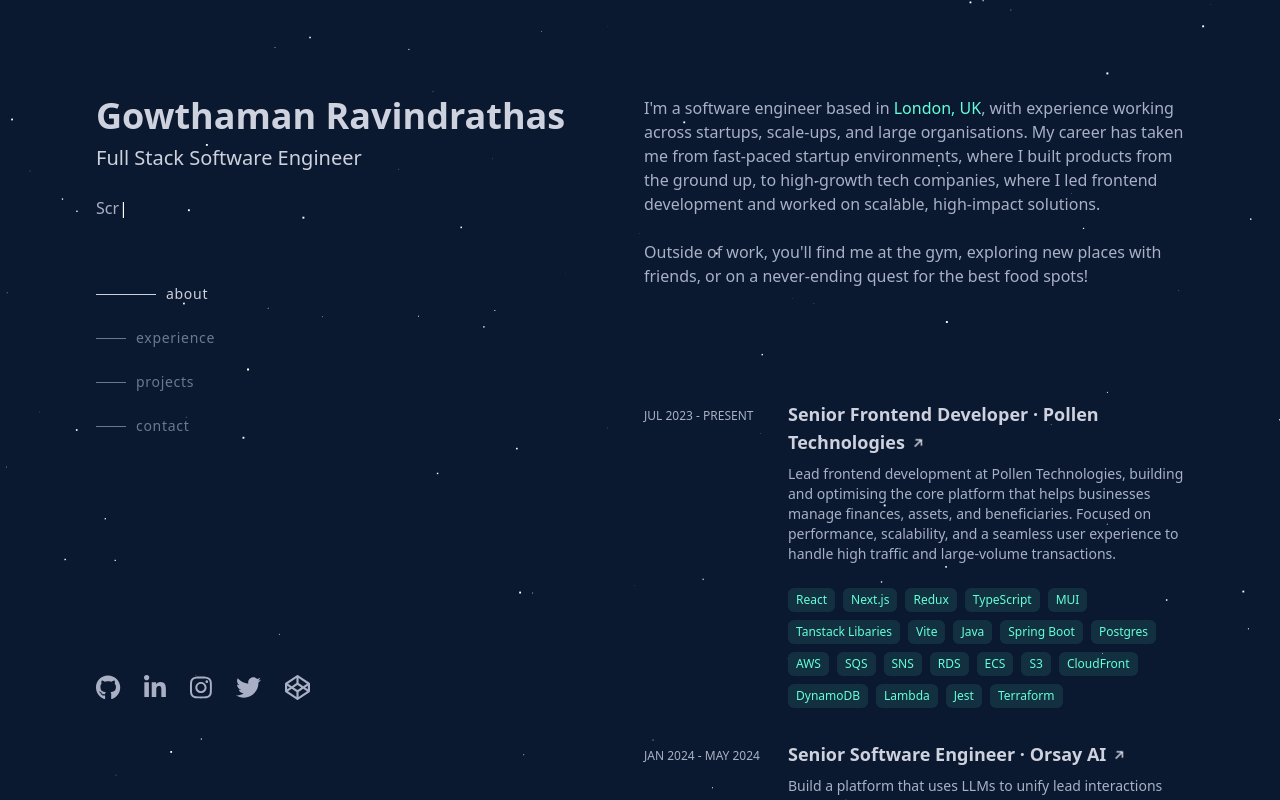
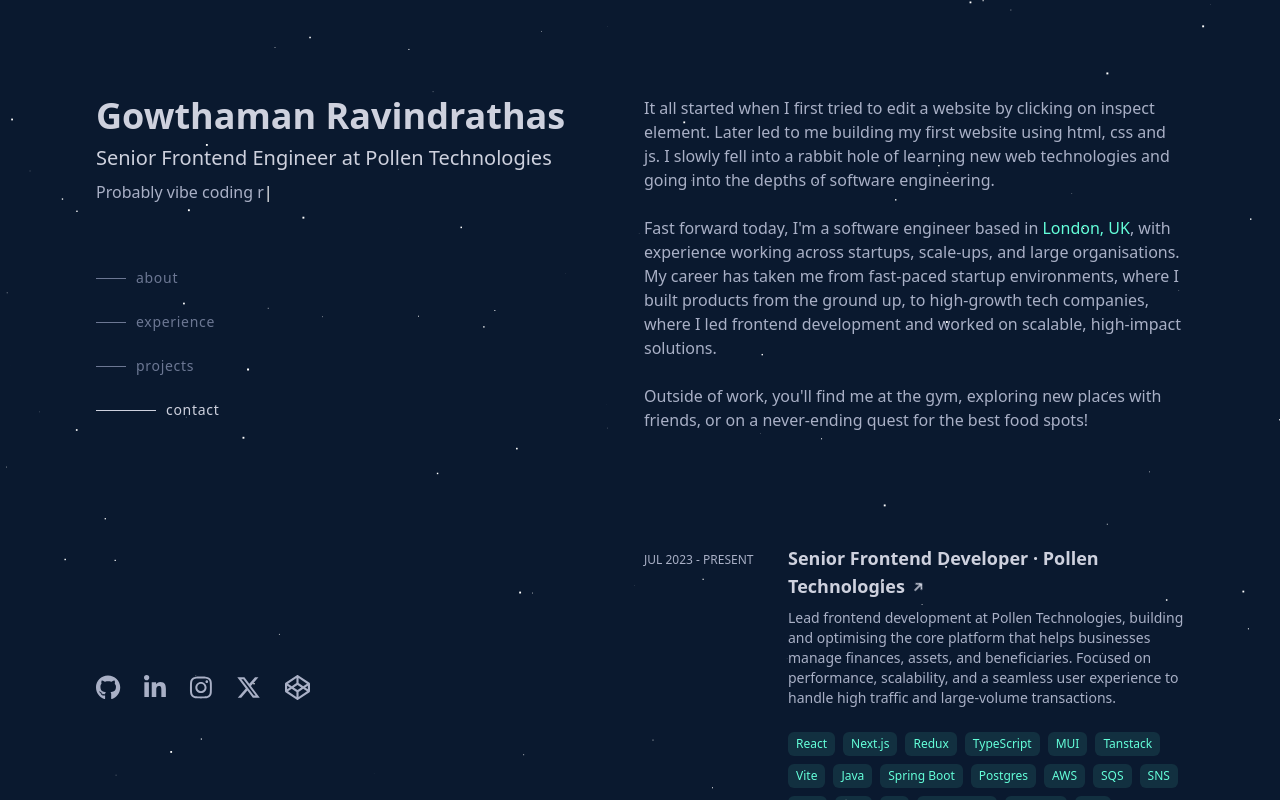
Before and after one commit to gowth6m/gowtham-io-v2, a Next.js app: page / in a window 1280 px wide. Built offline with nearby package versions, Linux system fonts and the light colour scheme; a web font is replaced by a local one.

Commit message:
Update GH workflows

```diff
--- a/src/components/about/about.tsx
+++ b/src/components/about/about.tsx
@@ -25,7 +25,14 @@
                 initial="hidden"
                 animate="visible"
             >
-                I&#39;m a software engineer based in{" "}
+                It all started when I first tried to edit a website by clicking
+                on inspect element. Later led to me building my first website
+                using html, css and js. I slowly fell into a rabbit hole of
+                learning new web technologies and going into the depths of
+                software engineering.
+                <br />
+                <br />
+                Fast forward today, I&#39;m a software engineer based in{" "}
                 <a
                     href="https://www.google.com/maps/place/London"
                     target="_blank"
--- a/src/components/experience/experience.data.tsx
+++ b/src/components/experience/experience.data.tsx
@@ -29,7 +29,7 @@
             "Redux",
             "TypeScript",
             "MUI",
-            "Tanstack Libaries",
+            "Tanstack",
             "Vite",
             "Java",
             "Spring Boot",
@@ -40,7 +40,6 @@
             "RDS",
             "ECS",
             "S3",
-            "CloudFront",
             "DynamoDB",
             "Lambda",
             "Jest",
--- a/src/components/hero/hero.tsx
+++ b/src/components/hero/hero.tsx
@@ -5,13 +5,40 @@
     faGithub,
     faInstagram,
     faLinkedinIn,
-    faTwitter as faX,
+    faXTwitter,
 } from "@fortawesome/free-brands-svg-icons";
 import TypingText from "./typingText";
 import { motion } from "framer-motion";
+import React, { RefObject, useEffect, useState } from "react";
 import { FontAwesomeIcon } from "@fortawesome/react-fontawesome";
 import useIntersectionObserver from "@/hooks/useIntersectionObserver";
-import React, { RefObject, useEffect, useState, useMemo } from "react";
+
+const Socials = React.memo(() => {
+    return (
+        <motion.div
+            className="flex flex-row gap-x-6 my-6 md:mb-0 md:mt-auto"
+            variants={containerVariantsDelayed}
+            initial="hidden"
+            animate="visible"
+        >
+            {socials.map((social, index) => (
+                <motion.a
+                    key={index}
+                    href={social.href}
+                    target="_blank"
+                    custom={index}
+                    variants={itemVariants}
+                >
+                    <FontAwesomeIcon
+                        icon={social.icon}
+                        className="h-[25px] hover:text-[var(--green-bright)] duration-300 hover:translate-y-[-4px]"
+                    />
+                </motion.a>
+            ))}
+        </motion.div>
+    );
+});
+Socials.displayName = "Socials";
 
 interface HeroProps {
     refAbout: RefObject<HTMLDivElement | null>;
@@ -20,28 +47,30 @@
     refContact: RefObject<HTMLDivElement | null>;
 }
 
-const Hero: React.FC<HeroProps> = React.memo(
-    ({ refAbout, refExperience, refProjects, refContact }) => {
+export default function Hero({
+    refAbout,
+    refExperience,
+    refProjects,
+    refContact,
+}: HeroProps) {
     const [activeSection, setActiveSection] = useState("about");
 
-        const isAboutVisible = useIntersectionObserver(refAbout, {
-            threshold: 0,
-        });
+    const isAboutVisible = useIntersectionObserver(refAbout, { threshold: 0 });
     const isExperienceVisible = useIntersectionObserver(refExperience, {
         threshold: 0.5,
     });
     const isProjectsVisible = useIntersectionObserver(refProjects, {
-            threshold: 0.5,
+        threshold: 0.1,
     });
     const isContactVisible = useIntersectionObserver(refContact, {
-            threshold: 0.5,
+        threshold: 0.1,
     });
 
     useEffect(() => {
         if (isAboutVisible) setActiveSection("about");
-            else if (isExperienceVisible) setActiveSection("experience");
-            else if (isProjectsVisible) setActiveSection("projects");
-            else if (isContactVisible) setActiveSection("contact");
+        if (isExperienceVisible) setActiveSection("experience");
+        if (isProjectsVisible) setActiveSection("projects");
+        if (isContactVisible) setActiveSection("contact");
     }, [
         isAboutVisible,
         isExperienceVisible,
@@ -49,8 +78,53 @@
         isContactVisible,
     ]);
 
-        const socials = useMemo(
-            () => [
+    return (
+        <motion.section
+            id="home"
+            className="flex flex-col md:justify-between mb-16 md:mb-0 h-full"
+            variants={containerVariants}
+            initial="hidden"
+            animate="visible"
+        >
+            <div className="flex flex-col md:gap-y-16">
+                {/* Name */}
+                <div className="flex flex-col gap-y-2">
+                    <h1 className="text-4xl font-semibold text-[var(--lightest-slate)]">
+                        Gowthaman Ravindrathas
+                    </h1>
+                    <h2 className="text-[var(--lightest-slate)]">
+                        Senior Frontend Engineer at Pollen Technologies
+                    </h2>
+                    <TypingText className="text-base" />
+                </div>
+
+                {/* Nav */}
+                <div className="md:flex flex-col gap-y-6 text-sm header-nav hidden">
+                    {navItems.map((item, index: number) => (
+                        <motion.a
+                            key={index}
+                            href={item.href}
+                            className={`hover:text-[var(--lightest-slate)] tracking-wider mr-auto ${
+                                activeSection === item.name
+                                    ? "text-[var(--lightest-slate)] header-nav-current"
+                                    : "text-[var(--dark-slate)]"
+                            }`}
+                            custom={index}
+                            variants={itemVariants}
+                        >
+                            {item.name}
+                        </motion.a>
+                    ))}
+                </div>
+            </div>
+
+            {/* Socials */}
+            <Socials />
+        </motion.section>
+    );
+}
+
+const socials = [
     {
         name: "GitHub",
         icon: faGithub,
@@ -67,31 +141,37 @@
         href: "https://www.instagram.com/gowth6m/",
     },
     {
-                    name: "Twitter",
-                    icon: faX,
-                    href: "https://twitter.com/gowth6m",
+        name: "X",
+        icon: faXTwitter,
+        href: "https://x.com/gowth6m",
     },
     {
         name: "CodePen",
         icon: faCodepen,
         href: "https://codepen.io/Gowth6m",
     },
-            ],
-            []
-        );
+];
 
-        const navItems = useMemo(
-            () => [
-                { name: "about", href: "#about" },
-                { name: "experience", href: "#experience" },
-                { name: "projects", href: "#projects" },
-                { name: "contact", href: "#contact" },
-            ],
-            []
-        );
+const navItems = [
+    {
+        name: "about",
+        href: "#about",
+    },
+    {
+        name: "experience",
+        href: "#experience",
+    },
+    {
+        name: "projects",
+        href: "#projects",
+    },
+    {
+        name: "contact",
+        href: "#contact",
+    },
+];
 
-        const containerVariants = useMemo(
-            () => ({
+const containerVariants = {
     hidden: { opacity: 0, x: -100 },
     visible: {
         opacity: 1,
@@ -101,14 +181,12 @@
             stiffness: 100,
             damping: 10,
             duration: 2,
+            delay: 0,
         },
     },
-            }),
-            []
-        );
+};
 
-        const containerVariantsDelayed = useMemo(
-            () => ({
+const containerVariantsDelayed = {
     hidden: { opacity: 0, x: -100 },
     visible: {
         opacity: 1,
@@ -121,14 +199,11 @@
             delay: 0.2,
         },
     },
-            }),
-            []
-        );
+};
 
-        const itemVariants = useMemo(
-            () => ({
+const itemVariants = {
     hidden: { opacity: 0, x: -100 },
-                visible: (custom: number) => ({
+    visible: (custom: any) => ({
         opacity: 1,
         x: 0,
         transition: {
@@ -138,76 +213,4 @@
             damping: 10,
         },
     }),
-            }),
-            []
-        );
-
-        return (
-            <motion.section
-                id="home"
-                className="flex flex-col md:justify-between mb-16 md:mb-0 h-full"
-                variants={containerVariants}
-                initial="hidden"
-                animate="visible"
-            >
-                <div className="flex flex-col md:gap-y-16">
-                    {/* Name */}
-                    <div className="flex flex-col gap-y-2">
-                        <h1 className="text-4xl font-semibold text-[var(--lightest-slate)]">
-                            Gowthaman Ravindrathas
-                        </h1>
-                        <h2 className="text-[var(--lightest-slate)]">
-                            Full Stack Software Engineer
-                        </h2>
-                        <TypingText className="text-base mt-4" />
-                    </div>
-
-                    {/* Nav */}
-                    <div className="md:flex flex-col gap-y-6 text-sm header-nav duration-300 hidden">
-                        {navItems.map((item, index) => (
-                            <motion.a
-                                key={item.name}
-                                href={item.href}
-                                className={`hover:text-[var(--lightest-slate)] tracking-wider mr-auto ${
-                                    activeSection === item.name
-                                        ? "text-[var(--lightest-slate)] header-nav-current"
-                                        : "text-[var(--dark-slate)]"
-                                }`}
-                                custom={index}
-                                variants={itemVariants}
-                            >
-                                {item.name}
-                            </motion.a>
-                        ))}
-                    </div>
-                </div>
-
-                {/* Socials */}
-                <motion.div
-                    className="flex flex-row gap-x-6 my-6 md:mb-0 md:mt-auto"
-                    variants={containerVariantsDelayed}
-                    initial="hidden"
-                    animate="visible"
-                >
-                    {socials.map((social, index) => (
-                        <motion.a
-                            key={social.name}
-                            href={social.href}
-                            target="_blank"
-                            custom={index}
-                            variants={itemVariants}
-                        >
-                            <FontAwesomeIcon
-                                icon={social.icon}
-                                className="h-[25px] hover:text-[var(--green-bright)] duration-300 hover:translate-y-[-4px]"
-                            />
-                        </motion.a>
-                    ))}
-                </motion.div>
-            </motion.section>
-        );
-    }
-);
-
-Hero.displayName = "Hero";
-export default Hero;
+};
--- a/src/components/hero/typingText.tsx
+++ b/src/components/hero/typingText.tsx
@@ -13,7 +13,7 @@
   const period = 2000;
 
   const toRotate = [
-    "Probably vibe coding",
+    "Probably vibe coding right now",
     "Scroll down to see more!",
     "Eat, Sleep, Code, Repeat",
     "Check out my startup",
```
Lines whose indentation alone changed are shown as unchanged.
